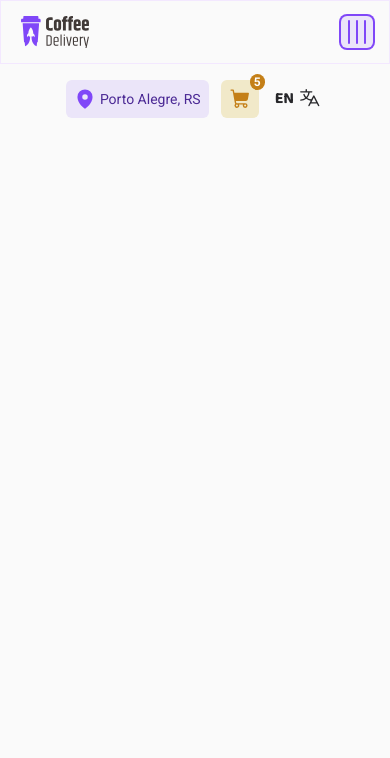
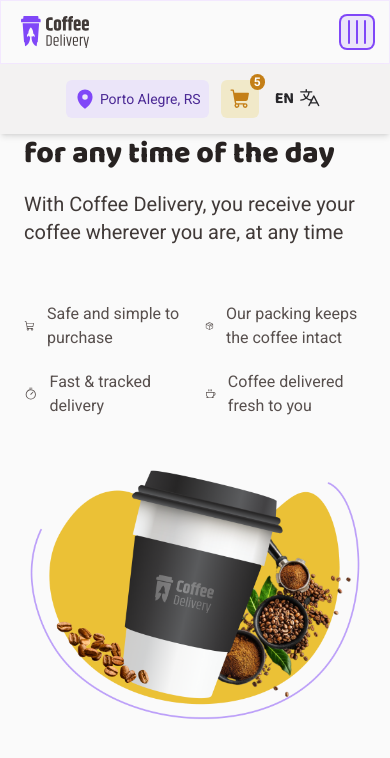
Before and after one commit to eddyyxxyy/coffee-delivery, a React (Vite) app: page / in a window 390 px wide. Both pictures are taken after a click on the button "Click here to open the menu". Shown: the top 758 px of the page. Built offline with nearby package versions, Linux system fonts and the light colour scheme.

Commit message:
style(components): :lipstick: makes dropdown navbar smaller and updates its animations

```diff
--- a/src/components/Header/index.tsx
+++ b/src/components/Header/index.tsx
@@ -90,7 +90,7 @@
         </div>
       </div>
       {isDropdownVisible && (
-        <nav className="fixed left-0 top-16 z-10 h-screen w-screen animate-downAndFade bg-base-bg md:hidden">
+        <nav className="absolute left-0 top-16 z-10 w-screen animate-downAndFade bg-base-card pb-4 shadow-md md:hidden">
           <div className="flex cursor-default items-center justify-center gap-3 pt-4">
             <IconButton.Root
               color="purpleLight"
--- a/tailwind.config.js
+++ b/tailwind.config.js
@@ -35,7 +35,7 @@
       },
       keyframes: {
         downAndFade: {
-          from: { opacity: 0, transform: "translateX(10rem)" },
+          from: { opacity: 0, transform: "translateY(-1rem)" },
         },
       },
       animation: {
```
